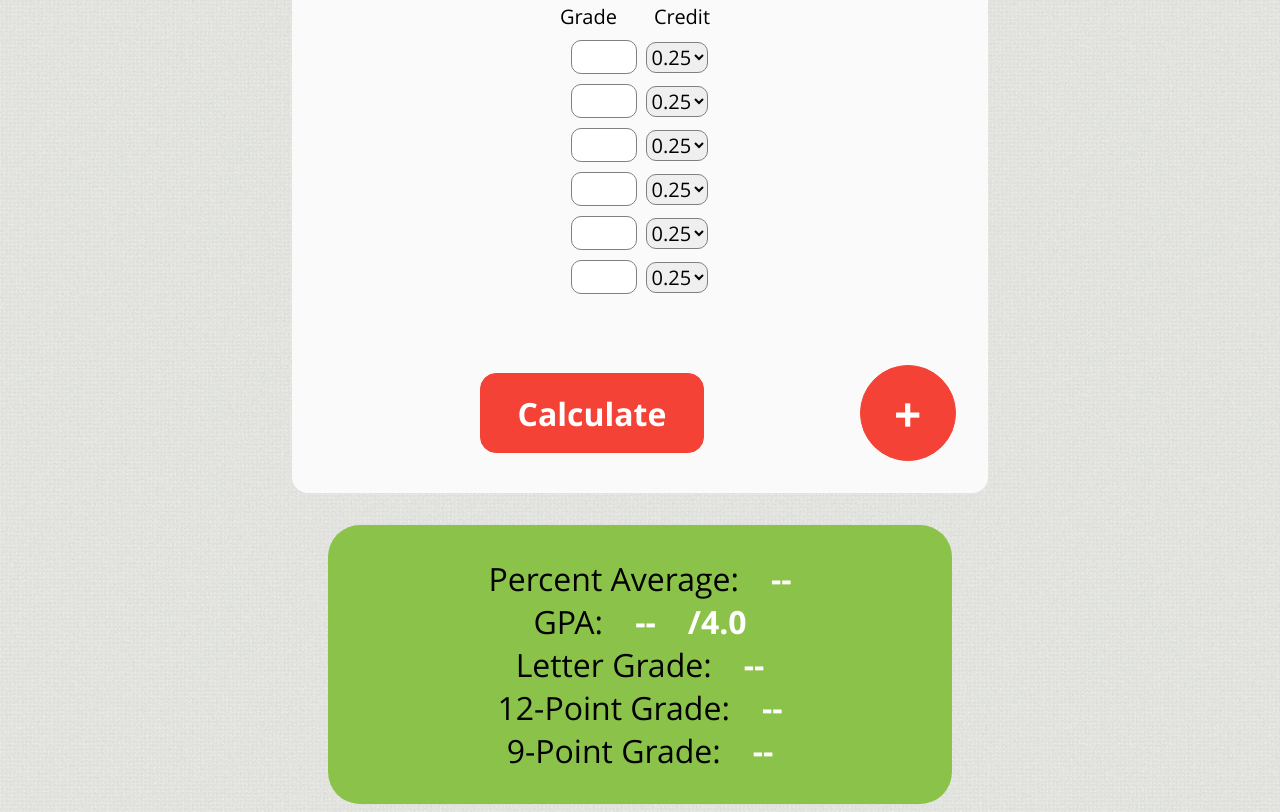
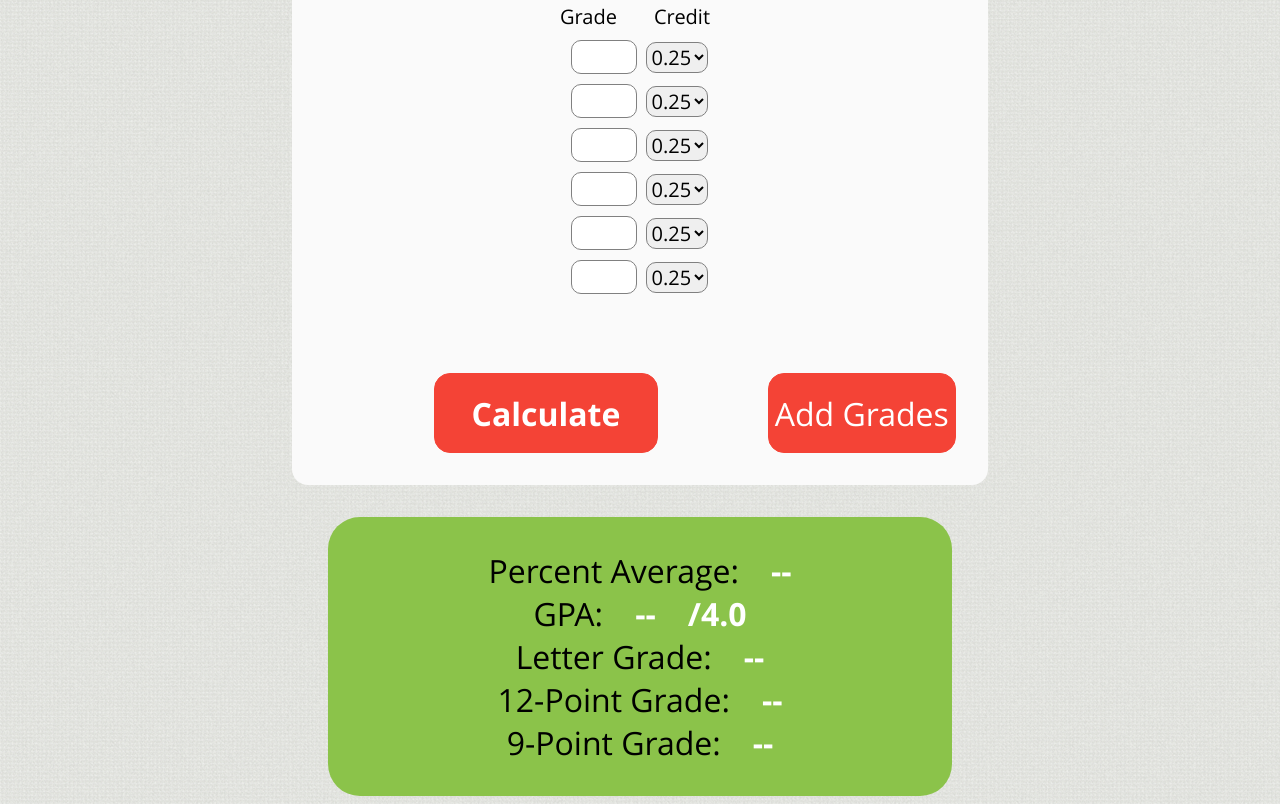
Before and after one commit to sergei1152/WhatsMyGPA, a plain HTML site: page index.html in a window 1280 px wide. Shown: the part 679-1491 px from the top of the page. Drawn offline with Linux system fonts and the light colour scheme.

Commit message:
Added laurier to a proper position in the list and changed + button

```diff
--- a/index.html
+++ b/index.html
@@ -39,6 +39,7 @@
         <option value="Guelph">Guelph</option>
         <option value="Lakehead">Lakehead</option>
         <option value="Laurentian">Laurentian</option>
+        <option value="Laurier">Laurier</option>
         <option value="Laval">Laval</option>
         <option value="Lethbridge">Lethbridge</option>
         <option value="Manitoba">Manitoba</option>
@@ -76,7 +77,6 @@
         <option value="Victoria">Victoria</option>
         <option value="Waterloo">Waterloo</option>
         <option value="Western">Western</option>
-        <option value="Laurier">Laurier</option>
         <option value="Windsor">Windsor</option>
         <option value="Winnipeg">Winnipeg</option>
         <option value="York">York</option>
@@ -184,7 +184,7 @@
 
     <br>
     <input type="submit" value="Calculate" id="submit-button">
-    <button type="button" id="add-semester-button" onclick="addSemester()">+</button>
+    <button type="button" id="add-semester-button" onclick="addSemester()">Add Grades</button>
   </form>
 
 
--- a/main.css
+++ b/main.css
@@ -154,18 +154,16 @@ input[type='radio'] {
 }
 
 #add-semester-button{
-	width: 2em;
-	height: 2em;
+	height: 2.5em;
 	font-family: Open Sans, Arial;
-	font-weight: bold;
-	font-size: 3em;
-	border-radius: 100%;
+	font-weight: normal;
+	font-size: 2em;
+	border-radius: 0.5em;
 	border: 1px solid #f44336;
 	color: white;
 	float:right;
-	float:bottom;
 	background-color: #f44336;
-	margin-top: 0.5em;
+	margin-top:1em;
 }
 #add-semester-button:hover{
 	background-color: #ef5350;
--- a/university-list.js
+++ b/university-list.js
@@ -17,6 +17,7 @@ var universities=new Array(
     new Array("Guelph",              1, 5),
     new Array("Lakehead",            1, 5),
     new Array("Laurentian",          1, 5),
+    new Array("Laurier",             1, 5),
     new Array("Laval",               1, 5),
     new Array("Lethbridge",          1, 5),
     new Array("Manitoba",            1, 7),
@@ -54,7 +55,6 @@ var universities=new Array(
     new Array("Victoria",            1, 5),
     new Array("Waterloo",            1, 5),
     new Array("Western",             1, 5),
-    new Array("Laurier",             1, 5),
     new Array("Windsor",             1, 5),
     new Array("Winnipeg",            1, 5),
     new Array("York",                9, 7)
```
